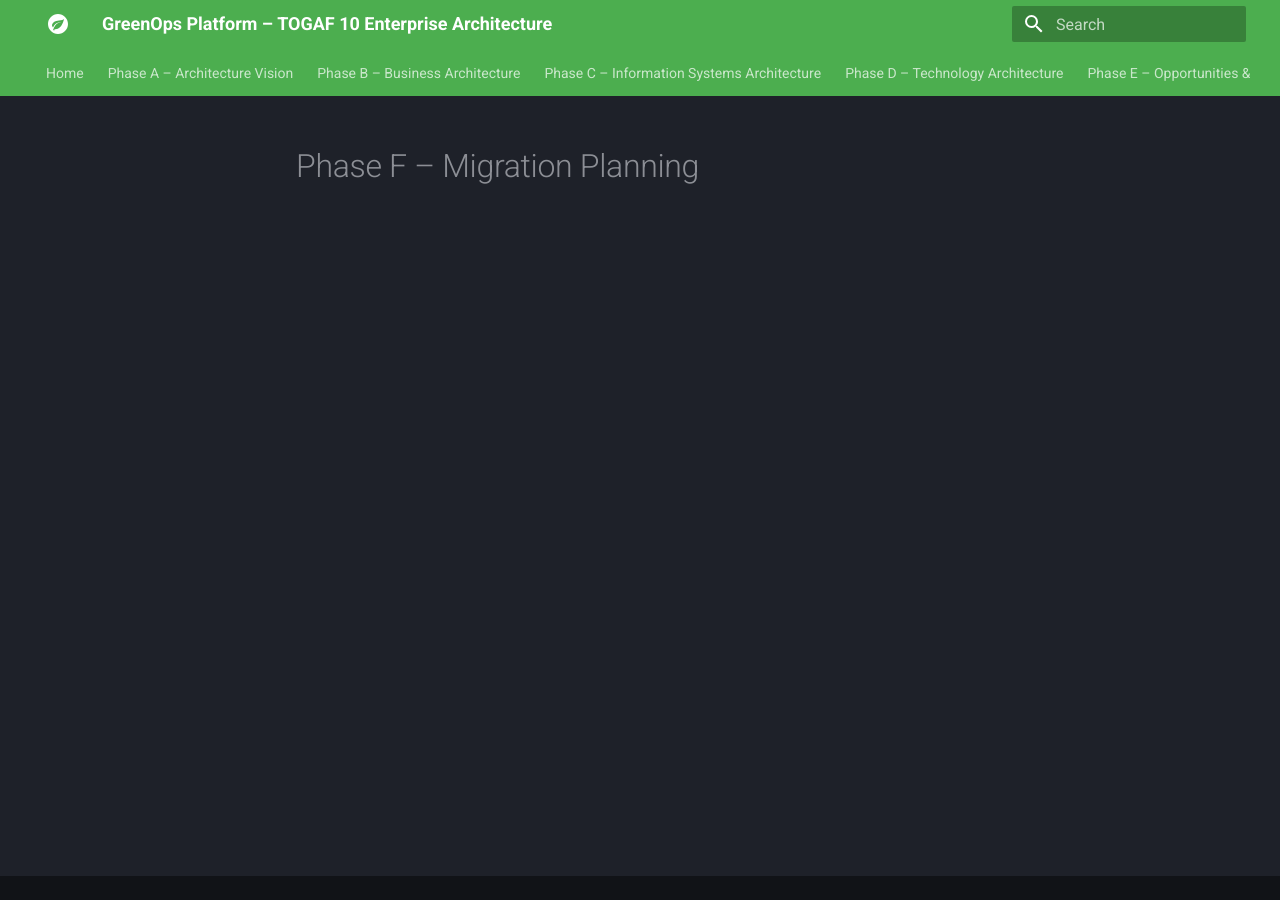
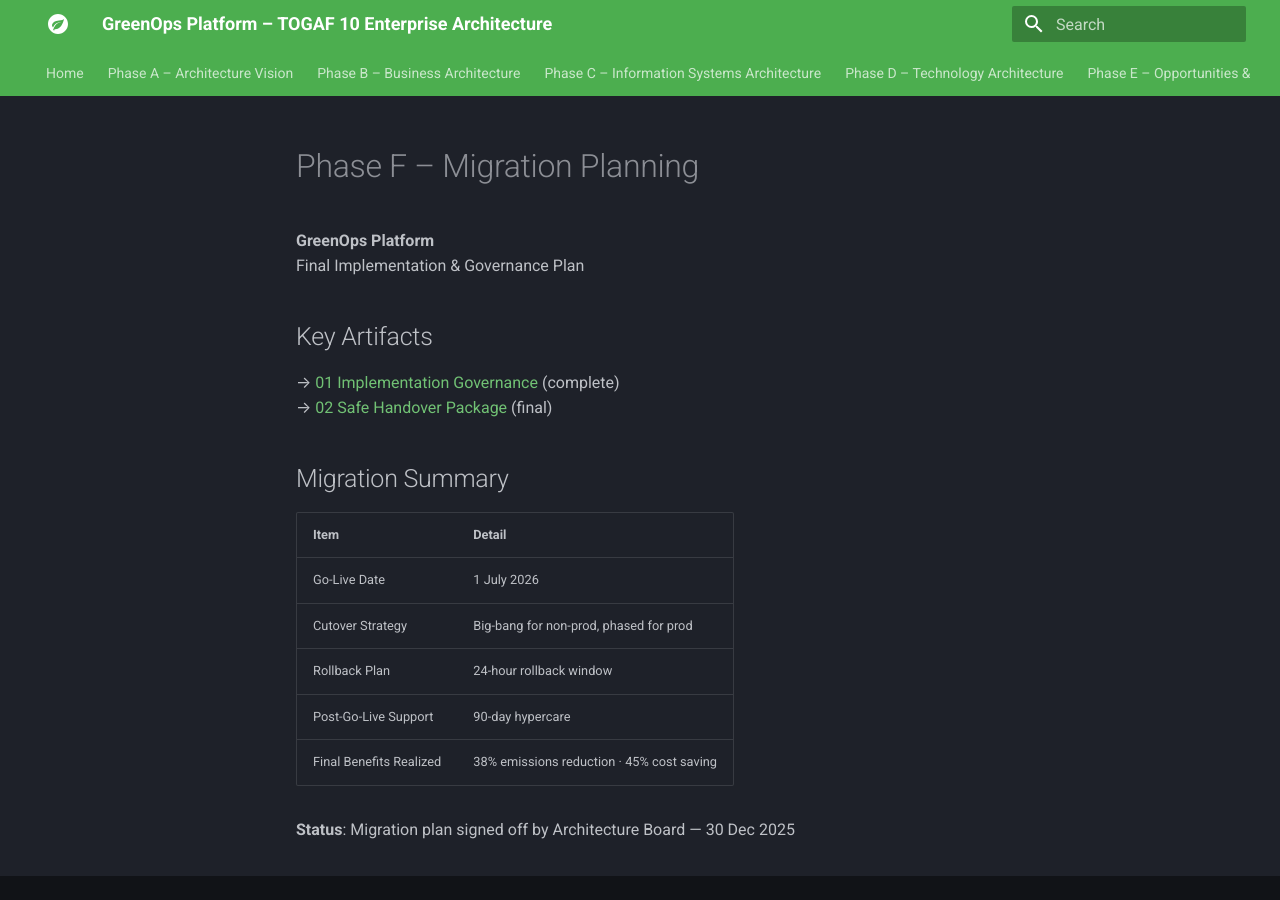
Before and after one commit to raosiddharthp/GreenOps-Platform-Carbon-Aware-Cloud-Cost-Sustainability-Optimizer, an MkDocs documentation site: the page built from docs/phase-f-migration-plan/index.md, in a window 1280 px wide. Built offline with MkDocs 1.6.1 and Material for MkDocs 9.7.7, drawn with Linux system fonts in a browser that asks for light colours.

Commit message:
Update index.md

```diff
--- a/docs/phase-f-migration-plan/index.md
+++ b/docs/phase-f-migration-plan/index.md
@@ -1 +1,19 @@
 # Phase F – Migration Planning
+
+**GreenOps Platform**
+Final Implementation & Governance Plan
+
+## Key Artifacts
+→ [01 Implementation Governance](./01-implementation-governance.md) (complete)
+→ [02 Safe Handover Package](./02-safe-handover-package.md) (final)
+
+## Migration Summary
+| Item                     | Detail                                      |
+|--------------------------|---------------------------------------------|
+| Go-Live Date             | 1 July 2026                                 |
+| Cutover Strategy         | Big-bang for non-prod, phased for prod      |
+| Rollback Plan            | 24-hour rollback window                     |
+| Post-Go-Live Support     | 90-day hypercare                            |
+| Final Benefits Realized  | 38% emissions reduction · 45% cost saving  |
+
+**Status**: Migration plan signed off by Architecture Board — 30 Dec 2025
```
